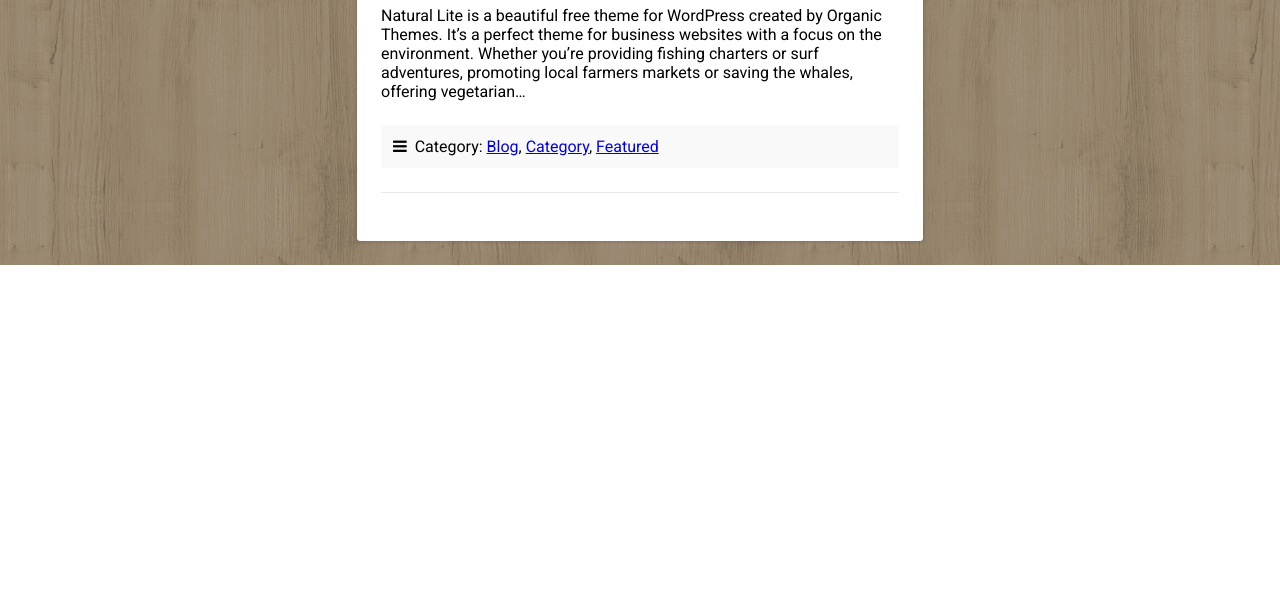
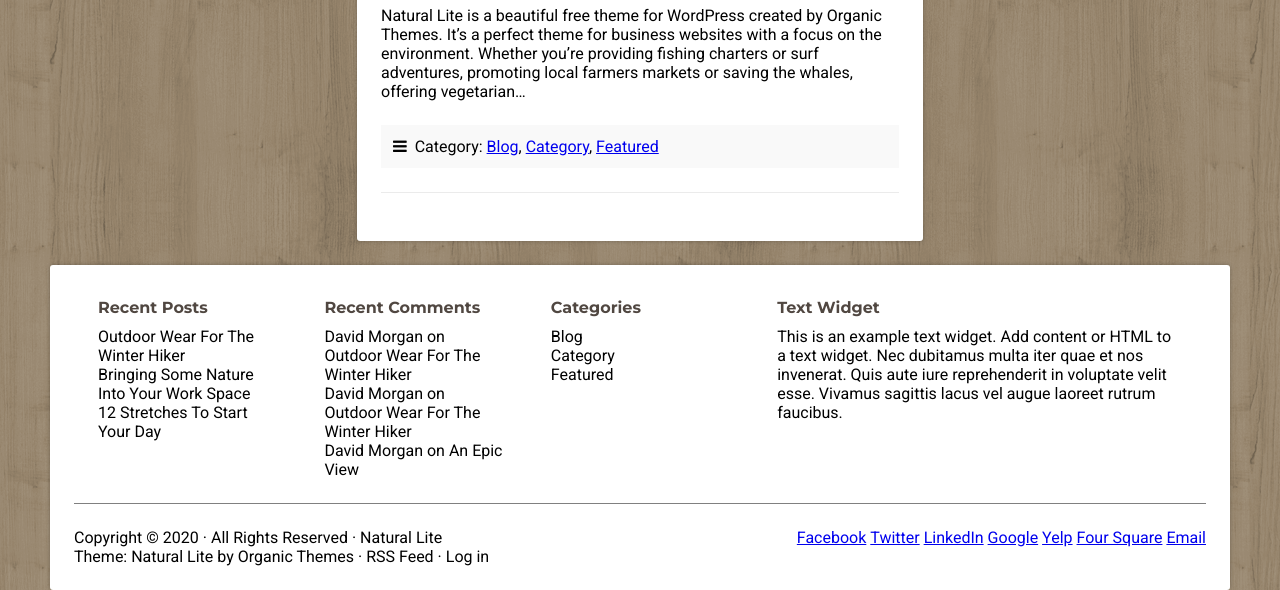
Before and after one commit to MartinaRia/htmlcss-struttura-wp, a plain HTML site: page index.html in a window 1280 px wide. Shown: the part 1793-2383 px from the top of the page. Before the commit the page ends 2058 px from the top, so only its background shows below. Drawn offline with Linux system fonts and the light colour scheme.

Commit message:
Versione finale 1
Tanti dettagli da rifinire

```diff
--- a/index.html
+++ b/index.html
@@ -126,17 +126,75 @@
         <aside id="right">
           <!-- search -->
           <div class="white-box" id="search">
+            <input type="text" id="search" placeholder="Search Here...">
+            <input type="submit" value="Go">
           </div>
           <!-- tag cloud -->
           <div class="white-box" id="tag-cloud">
+            <h4>Tag Cloud</h4>
+            Lorem ipsum dolor sit amet, consectetur adipisicing elit, sed do eiusmod tempor incididunt ut labore et dolore magna aliqua.
           </div>
 
         </aside>
 
       </main>
 
+      <footer>
 
-      <footer>
+        <div id="menu">
+          <div class="col-footer">
+            <h4>Recent Posts</h4>
+            <ul>
+              <li>Outdoor Wear For The Winter Hiker</li>
+              <li>Bringing Some Nature Into Your Work Space</li>
+              <li>12 Stretches To Start Your Day</li>
+            </ul>
+          </div>
+
+          <div class="col-footer">
+            <h4>Recent Comments</h4>
+            <ul>
+              <li>David Morgan on Outdoor Wear For The Winter Hiker</li>
+              <li>David Morgan on Outdoor Wear For The Winter Hiker</li>
+              <li>David Morgan on An Epic View</li>
+            </ul>
+          </div>
+
+          <div class="col-footer">
+            <h4>Categories</h4>
+            <ul>
+              <li>Blog</li>
+              <li>Category</li>
+              <li>Featured</li>
+            </ul>
+          </div>
+
+          <div class="col-footer">
+            <h4>Text Widget</h4>
+            <p>This is an example text widget. Add content or HTML to a text widget. Nec dubitamus multa iter quae et nos invenerat. Quis aute iure reprehenderit in voluptate velit esse. Vivamus sagittis lacus vel augue laoreet rutrum faucibus.</p>
+          </div>
+        </div>
+
+        <div class="copyright">
+          <div class="left">
+            <p>Copyright © 2020 · All Rights Reserved · Natural Lite</p>
+            <p>Theme: Natural Lite by Organic Themes · RSS Feed · Log in</p>
+          </div>
+
+          <div class="right">
+            <ul id="menu-social-menu" class="social-icons">
+              <li id="menu-item-57" class="menu-item menu-item-type-custom menu-item-object-custom menu-item-57"><a href="https://facebook.com"><span>Facebook</span></a></li>
+              <li id="menu-item-58" class="menu-item menu-item-type-custom menu-item-object-custom menu-item-58"><a href="https://twitter.com"><span>Twitter</span></a></li>
+              <li id="menu-item-59" class="menu-item menu-item-type-custom menu-item-object-custom menu-item-59"><a href="http://linkedin.com"><span>LinkedIn</span></a></li>
+              <li id="menu-item-60" class="menu-item menu-item-type-custom menu-item-object-custom menu-item-60"><a href="https://plus.google.com"><span>Google</span></a></li>
+              <li id="menu-item-61" class="menu-item menu-item-type-custom menu-item-object-custom menu-item-61"><a href="https://yelp.com"><span>Yelp</span></a></li>
+              <li id="menu-item-62" class="menu-item menu-item-type-custom menu-item-object-custom menu-item-62"><a href="http://foursquare.com"><span>Four Square</span></a></li>
+              <li id="menu-item-63" class="menu-item menu-item-type-custom menu-item-object-custom menu-item-63"><a href="mailto:support@organicthemes.com"><span>Email</span></a></li>
+            </ul>
+          </div>
+
+        </div>
+
 
       </footer>
 
--- a/style.css
+++ b/style.css
@@ -130,7 +130,7 @@ h4{
 }
 
 /* aside sinistra */
-#left ul{
+ul{
   list-style-type: none;
 }
 
@@ -169,3 +169,83 @@ article{
   border-bottom: 1px solid rgba(0, 0, 0, .08);
   margin-bottom: 24px;
 }
+
+/* aside destra */
+#right input{
+  height: 47px;
+  padding: 12px;
+  border-radius: 3px;
+}
+
+#right input[type=text]{
+  float: left;
+  background: rgba(0, 0, 0, 0.04);
+  color: #999999;
+  width: 72%;
+  font-family: inherit;
+  font-size: 1em;
+  border: 1px solid rgba(0, 0, 0, 0.12);
+  line-height: 1.2;
+}
+
+#right input[type=submit]{
+  float: right;
+  width: 25%;
+  background-color: #504741;
+  color: #ffffffb0;
+}
+
+#search::after{
+  content: "";
+  display: table;
+  clear: both;
+}
+
+/* FOOTER */
+
+footer{
+  background: white;
+  border-radius: 3px;
+  padding: 24px;
+  box-shadow: 0px 0px 4px rgba(0, 0, 0, .24);
+}
+
+.col-footer{
+  float: left;
+  width: 20%;
+  padding: 0px 24px;
+}
+
+.col-footer:last-child{
+  width: 40%;
+}
+
+#menu::after{
+  content: "";
+  display: table;
+  clear: both;
+}
+
+#menu{
+  margin-bottom: 24px;
+  border-bottom: solid 1px grey;
+  padding-bottom: 24px;
+}
+
+.left{
+  float: left;
+}
+
+.right{
+  float: right;
+}
+
+.right li{
+  display: inline-block;
+}
+
+.copyright::after{
+  content: "";
+  display: table;
+  clear: both;
+}
```
